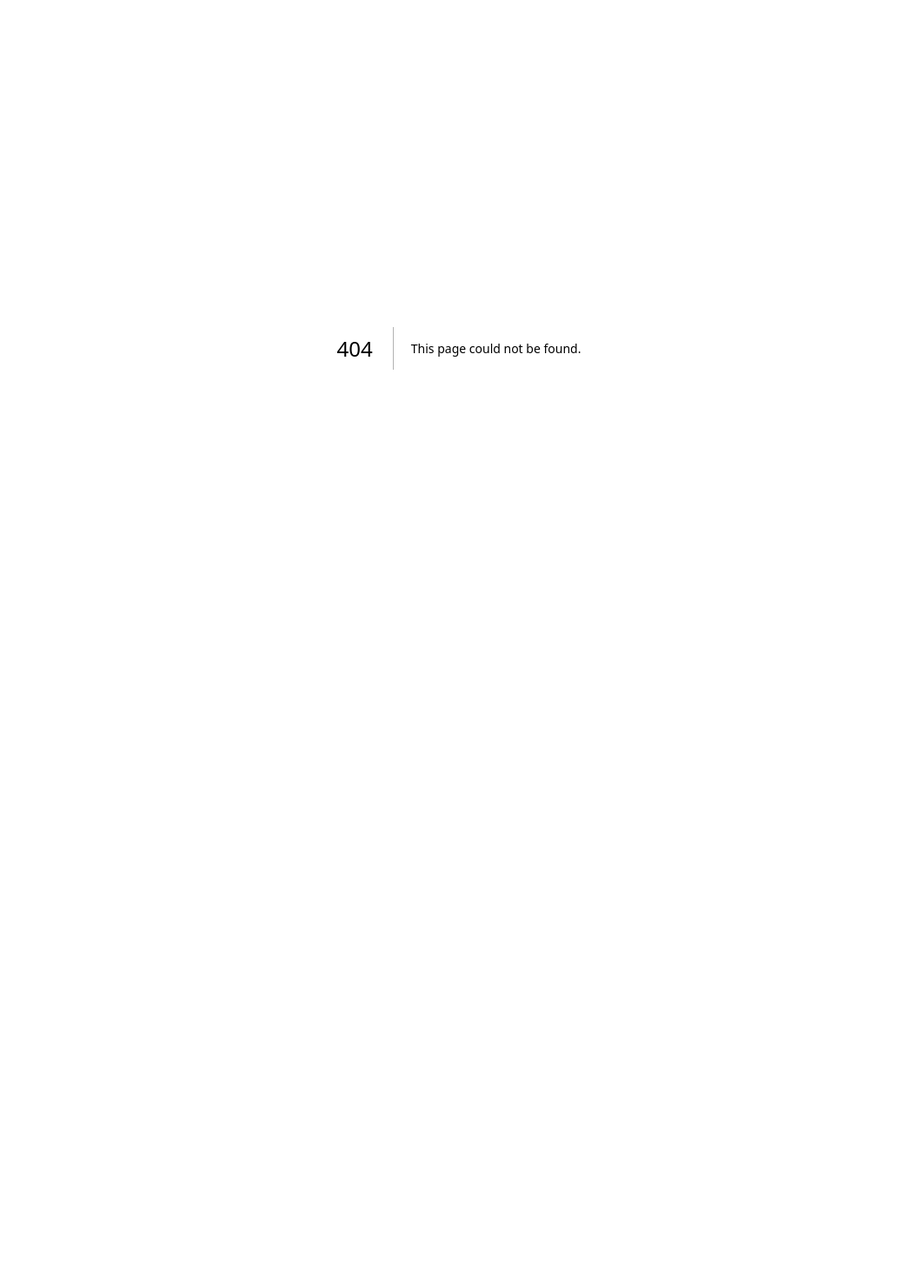
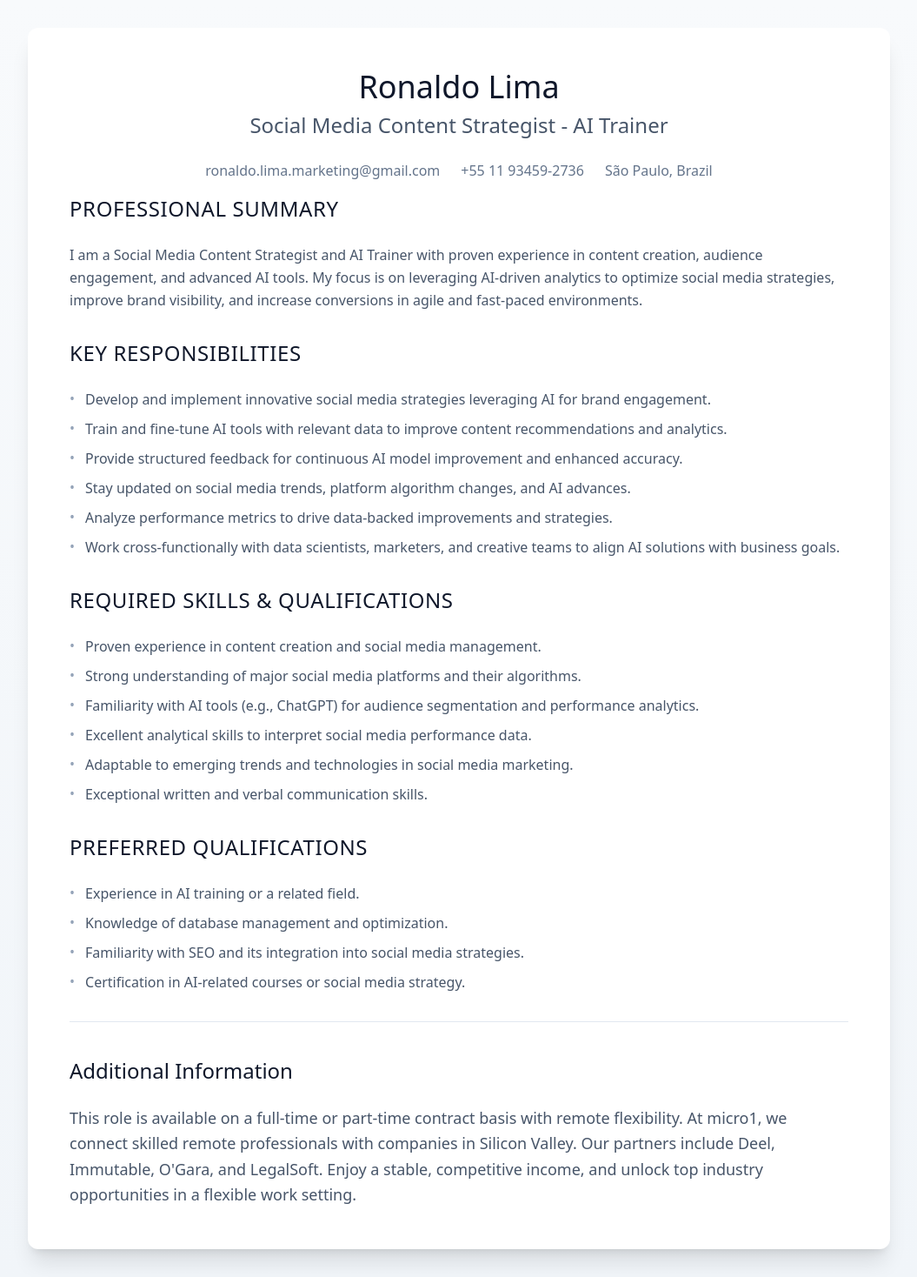
Before and after one commit to limaronaldo/ronaldo-resume, a Next.js app: page /resume-ai in a window 1280 px wide. Before the commit this address had no page. Shown: the whole page at 87% size, without its empty margins (112-1167 px from the left). Before the commit the page ends 800 px from the top, so only its background shows below. Built offline with nearby package versions, Linux system fonts and the light colour scheme.

Commit message:
resume-ai page

```diff
--- /dev/null
+++ b/app/resume-ai/page.tsx
@@ -0,0 +1,167 @@
+'use client';
+
+import { useEffect, useState } from 'react';
+
+export default function ResumeAI() {
+  const [mounted, setMounted] = useState(false);
+
+  useEffect(() => {
+    setMounted(true);
+  }, []);
+
+  useEffect(() => {
+    if (mounted) {
+      document.title = 'Social Media Content Strategist - AI Trainer';
+      const metaDescription = document.querySelector('meta[name="description"]');
+      if (metaDescription) {
+        metaDescription.setAttribute('content', 'Resume for Social Media Content Strategist - AI Trainer');
+      }
+    }
+  }, [mounted]);
+
+  if (!mounted) {
+    return null;
+  }
+
+  const contactInfo = {
+    name: 'Ronaldo Lima',
+    role: 'Social Media Content Strategist - AI Trainer',
+    email: 'ronaldo.lima.marketing@gmail.com',
+    phone: '+55 11 93459-2736',
+    location: 'São Paulo, Brazil',
+  };
+
+  const professionalSummary = `
+    I am a Social Media Content Strategist and AI Trainer with proven experience
+    in content creation, audience engagement, and advanced AI tools. My focus
+    is on leveraging AI-driven analytics to optimize social media strategies,
+    improve brand visibility, and increase conversions in agile and fast-paced environments.
+  `;
+
+  const keyResponsibilities = [
+    'Develop and implement innovative social media strategies leveraging AI for brand engagement.',
+    'Train and fine-tune AI tools with relevant data to improve content recommendations and analytics.',
+    'Provide structured feedback for continuous AI model improvement and enhanced accuracy.',
+    'Stay updated on social media trends, platform algorithm changes, and AI advances.',
+    'Analyze performance metrics to drive data-backed improvements and strategies.',
+    'Work cross-functionally with data scientists, marketers, and creative teams to align AI solutions with business goals.',
+  ];
+
+  const requiredSkills = [
+    'Proven experience in content creation and social media management.',
+    'Strong understanding of major social media platforms and their algorithms.',
+    'Familiarity with AI tools (e.g., ChatGPT) for audience segmentation and performance analytics.',
+    'Excellent analytical skills to interpret social media performance data.',
+    'Adaptable to emerging trends and technologies in social media marketing.',
+    'Exceptional written and verbal communication skills.',
+  ];
+
+  const preferredQualifications = [
+    'Experience in AI training or a related field.',
+    'Knowledge of database management and optimization.',
+    'Familiarity with SEO and its integration into social media strategies.',
+    'Certification in AI-related courses or social media strategy.',
+  ];
+
+  return (
+    <div className="min-h-screen bg-gradient-to-b from-slate-50 to-slate-100">
+      <main className="container mx-auto px-4 py-8 max-w-5xl">
+        <div className="bg-white shadow-xl rounded-xl p-8 md:p-12">
+
+          {/* Header */}
+          <header className="text-center mb-0">
+            <h1 className="text-4xl font-light text-slate-900 mb-2">
+              {contactInfo.name}
+            </h1>
+            <h2 className="text-2xl text-slate-600 font-light mb-6">
+              {contactInfo.role}
+            </h2>
+            <div className="flex flex-wrap justify-center gap-x-6 gap-y-1 text-slate-500 font-light mb-4">
+              <a href={`mailto:${contactInfo.email}`} className="hover:text-slate-700 transition-colors">
+                {contactInfo.email}
+              </a>
+              <a
+                href={`https://wa.me/${contactInfo.phone.replace(/[^0-9]/g, '')}`}
+                target="_blank"
+                rel="noopener noreferrer"
+                className="hover:text-slate-700 transition-colors"
+              >
+                {contactInfo.phone}
+              </a>
+              <span>{contactInfo.location}</span>
+            </div>
+          </header>
+
+          {/* Professional Summary */}
+          <section className="mb-8">
+            <h3 className="text-2xl font-light text-slate-900 mb-6 tracking-wide uppercase">
+              Professional Summary
+            </h3>
+            <p className="text-md text-slate-600 font-light leading-relaxed">
+              {professionalSummary}
+            </p>
+          </section>
+
+          {/* Key Responsibilities */}
+          <section className="mb-8">
+            <h3 className="text-2xl font-light text-slate-900 mb-6 tracking-wide uppercase">
+              Key Responsibilities
+            </h3>
+            <ul className="space-y-2 text-slate-600 font-light">
+              {keyResponsibilities.map((resp, i) => (
+                <li key={i} className="flex items-start">
+                  <span className="text-slate-400 mr-3">•</span>
+                  <span className="text-base leading-relaxed">{resp}</span>
+                </li>
+              ))}
+            </ul>
+          </section>
+
+          {/* Required Skills & Qualifications */}
+          <section className="mb-8">
+            <h3 className="text-2xl font-light text-slate-900 mb-6 tracking-wide uppercase">
+              Required Skills & Qualifications
+            </h3>
+            <ul className="space-y-2 text-slate-600 font-light">
+              {requiredSkills.map((skill, i) => (
+                <li key={i} className="flex items-start">
+                  <span className="text-slate-400 mr-3">•</span>
+                  <span className="text-base leading-relaxed">{skill}</span>
+                </li>
+              ))}
+            </ul>
+          </section>
+
+          {/* Preferred Qualifications */}
+          <section className="mb-8">
+            <h3 className="text-2xl font-light text-slate-900 mb-6 tracking-wide uppercase">
+              Preferred Qualifications
+            </h3>
+            <ul className="space-y-2 text-slate-600 font-light">
+              {preferredQualifications.map((qual, i) => (
+                <li key={i} className="flex items-start">
+                  <span className="text-slate-400 mr-3">•</span>
+                  <span className="text-base leading-relaxed">{qual}</span>
+                </li>
+              ))}
+            </ul>
+          </section>
+
+          {/* Additional Info */}
+          <section className="border-t border-slate-200 pt-10">
+            <h3 className="text-2xl font-light text-slate-900 mb-6">
+              Additional Information
+            </h3>
+            <p className="text-lg text-slate-600 font-light leading-relaxed">
+              This role is available on a full-time or part-time contract basis with remote flexibility.
+              At micro1, we connect skilled remote professionals with companies in Silicon Valley.
+              Our partners include Deel, Immutable, O&apos;Gara, and LegalSoft.
+              Enjoy a stable, competitive income, and unlock top industry opportunities in a flexible work setting.
+            </p>
+          </section>
+
+        </div>
+      </main>
+    </div>
+  );
+}
```
